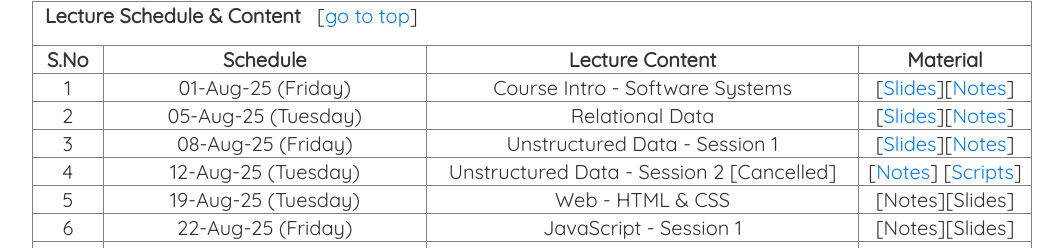
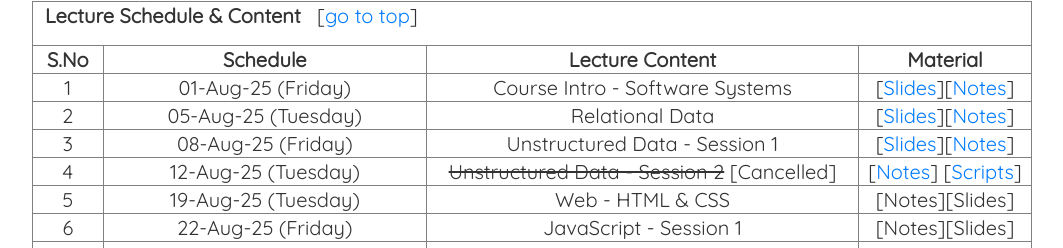
Before and after one commit to sai11101989/sai11101989.github.io, a plain HTML site: page cs6302_ssd_monsoon2025.html in a window 1280 px wide. Shown: the part 3081-3329 px from the top of the page, without its empty margins (108-1171 px from the left). Drawn offline with nearby package versions, Linux system fonts and the light colour scheme.

Commit message:
Update cs6302_ssd_monsoon2025.html

```diff
--- a/cs6302_ssd_monsoon2025.html
+++ b/cs6302_ssd_monsoon2025.html
@@ -160,7 +160,7 @@ Designed for students with a fundamental background in programming, this course
   <tr align="center">
     <td>4</td>
     <td>12-Aug-25 (Tuesday)</td>
-    <td><strike></strike>Unstructured Data - Session 2</strike> [Cancelled]</td>
+    <td><s>Unstructured Data - Session 2</s> [Cancelled]</td>
     <td>[<a href="https://tinted-rumba-8c6.notion.site/Unstructured-Databases-24b6a6248bf680679b36e76c33d301c4" target="_blank">Notes</a>] [<a href="https://raw.githubusercontent.com/sai11101989/sai11101989.github.io/main/Course/ISS_Spring_2025/mongo.txt" target="_blank">Scripts</a>] </td>
   </tr>
   <tr align="center">
```
